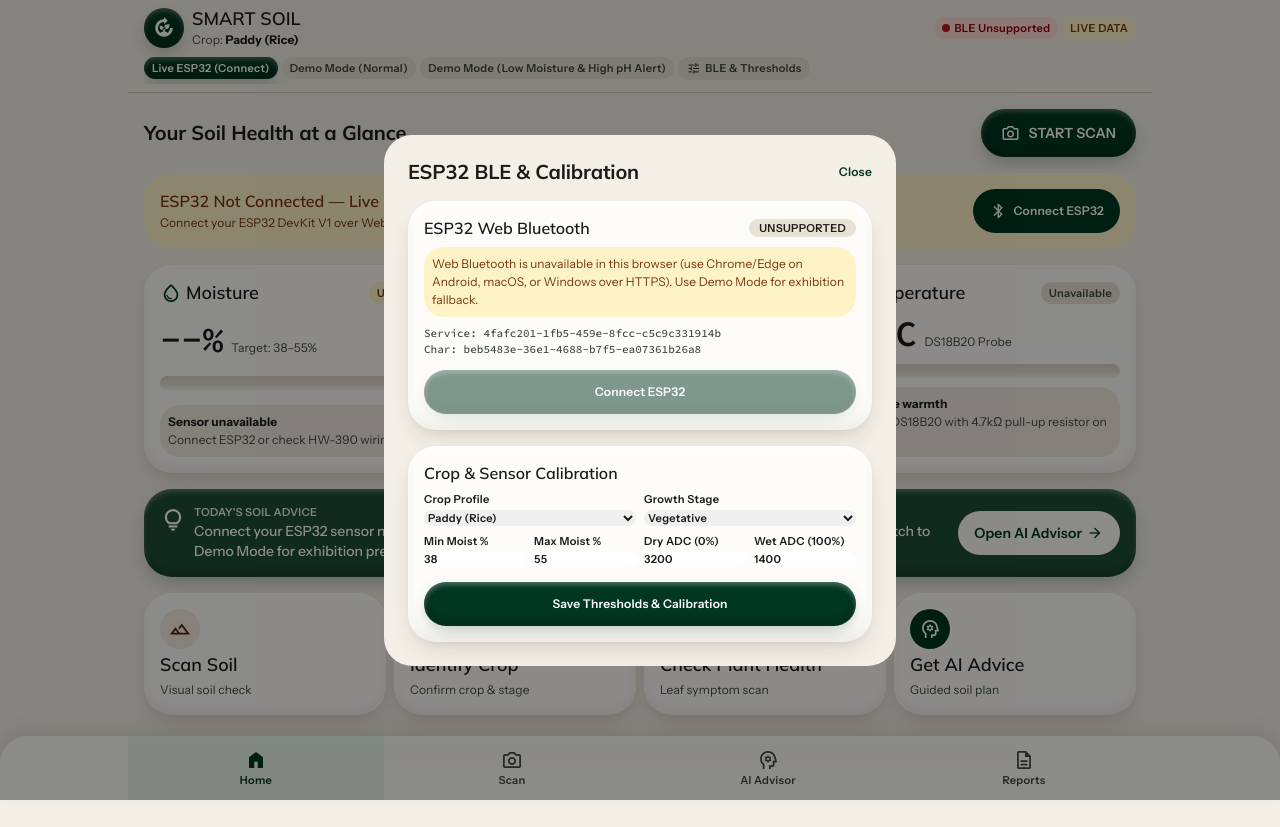
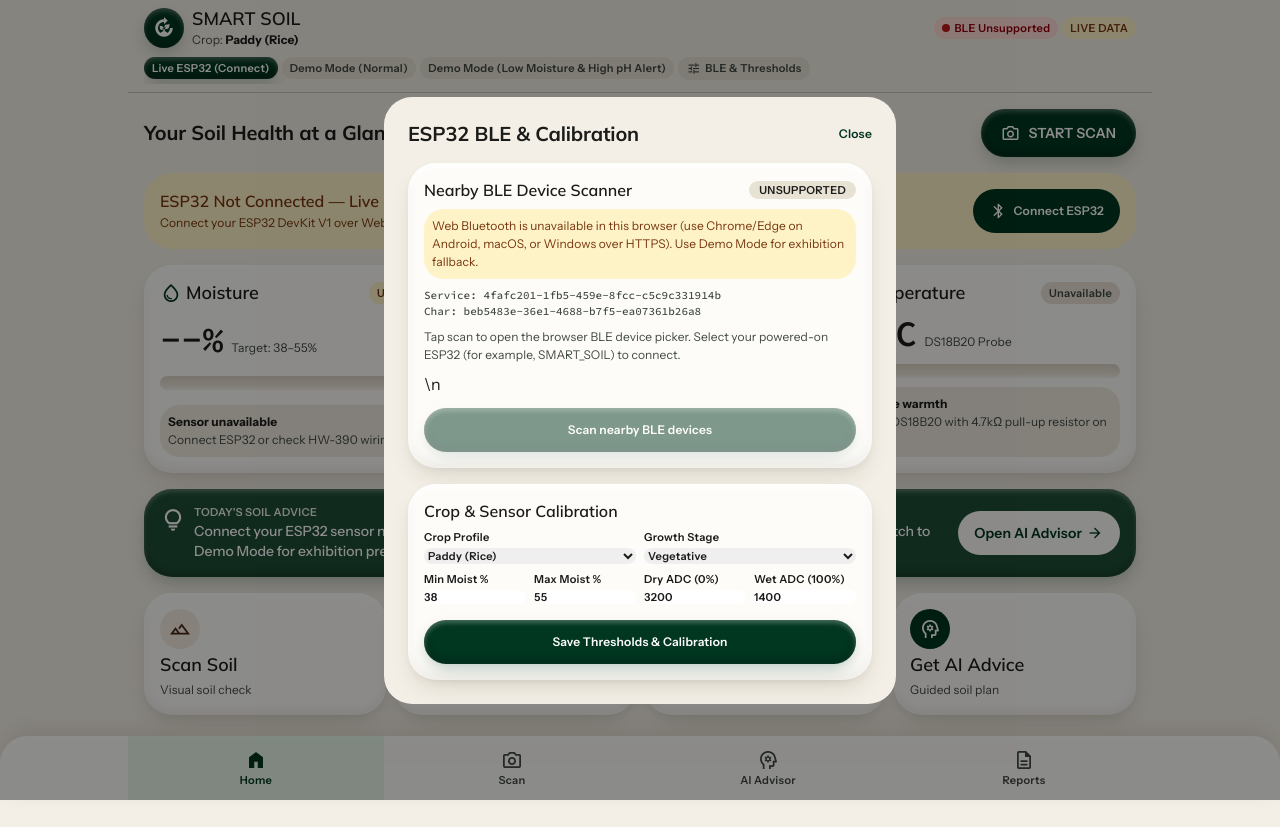
Before and after one commit to Astha5517o/Smart-Soil-App, a React (Vite) app: page / in a window 1280 px wide. Both pictures are taken after a click on the button "Live ESP32 (Connect)". Built offline with nearby package versions, Linux system fonts and the light colour scheme.

Commit message:
Clarify BLE device scanning and ESP32 selection

```diff
--- a/src/components/BleCalibrationModal.tsx
+++ b/src/components/BleCalibrationModal.tsx
@@ -54,7 +54,7 @@ export const BleCalibrationModal: React.FC<BleCalibrationModalProps> = ({
         {/* Web Bluetooth Connection Card */}
         <section className="bg-light-surface-container-lowest rounded-lg clay-card p-gutter-md flex flex-col gap-2">
           <div className="flex items-center justify-between">
-            <strong className="font-headline text-title-md">ESP32 Web Bluetooth</strong>
+            <strong className="font-headline text-title-md">Nearby BLE Device Scanner</strong>
             <span className="px-2.5 py-0.5 rounded-full bg-light-surface-container font-label text-label-sm">
               {bleStatus.toUpperCase()}
             </span>
@@ -72,7 +72,7 @@ export const BleCalibrationModal: React.FC<BleCalibrationModalProps> = ({
             Char: {draft.calibration.characteristicUuid}
           </p>
 
-          {deviceName && <p className="font-body text-body-sm text-light-primary">Device: {deviceName}</p>}
+          <p className="font-body text-body-sm text-light-on-surface-variant">Tap scan to open the browser BLE device picker. Select your powered-on ESP32 (for example, SMART_SOIL) to connect.</p>\n          {deviceName && <p className="font-body text-body-sm text-light-primary">Selected device: {deviceName}</p>}
           {lastReading && (
             <p className="font-mono text-[11px] text-light-on-surface-variant">
               Last packet: {new Date(lastReading.timestampMs).toLocaleTimeString()}
@@ -96,7 +96,7 @@ export const BleCalibrationModal: React.FC<BleCalibrationModalProps> = ({
                 onClick={onConnectBle}
                 className="flex-1 min-h-[44px] rounded-full bg-light-primary text-light-on-primary clay-btn-primary font-label text-label-md disabled:opacity-50"
               >
-                {bleStatus === 'connecting' ? 'Connecting...' : 'Connect ESP32'}
+                {bleStatus === 'connecting' ? 'Searching / connecting...' : 'Scan nearby BLE devices'}
               </button>
             )}
           </div>
```
